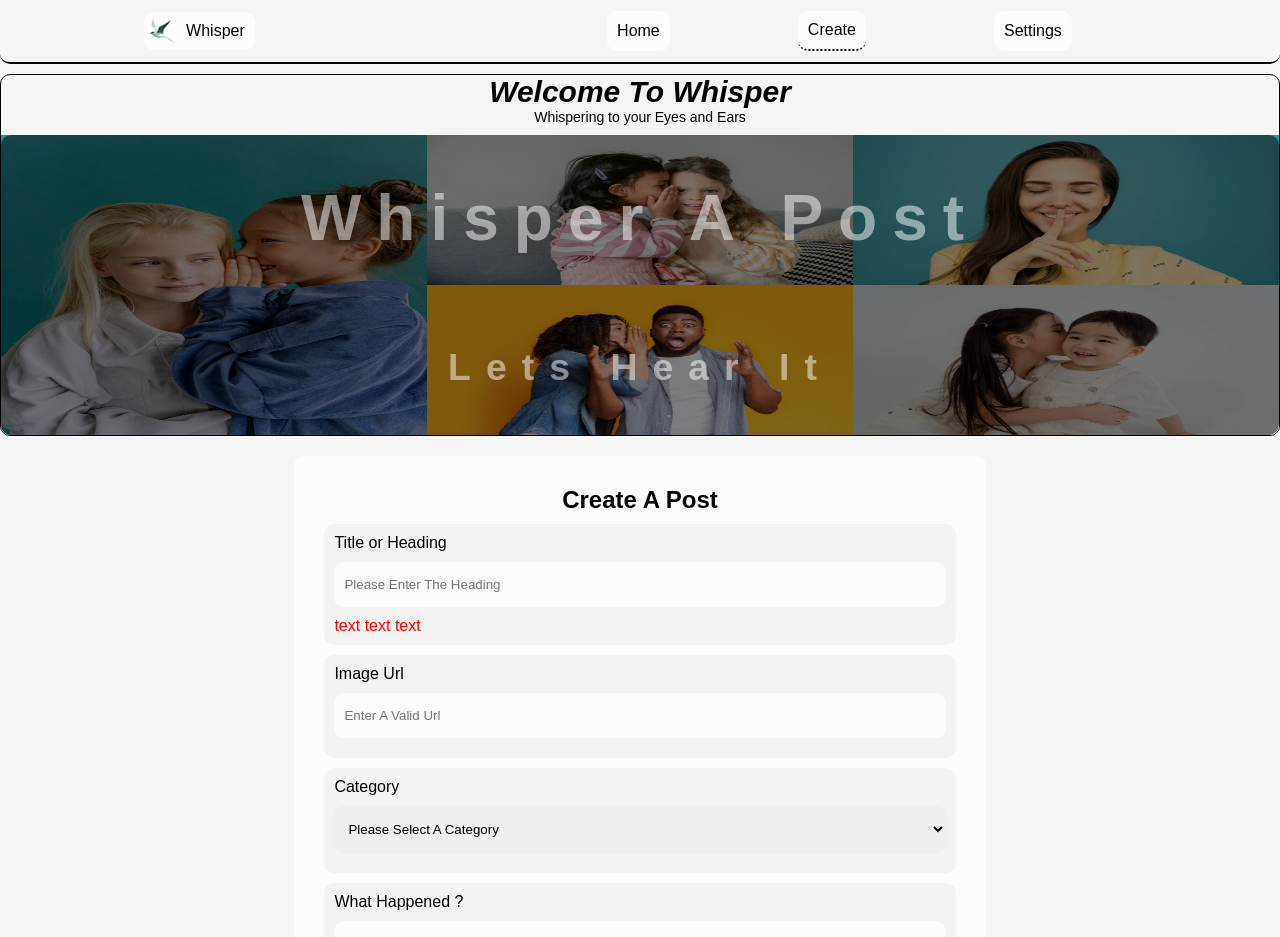
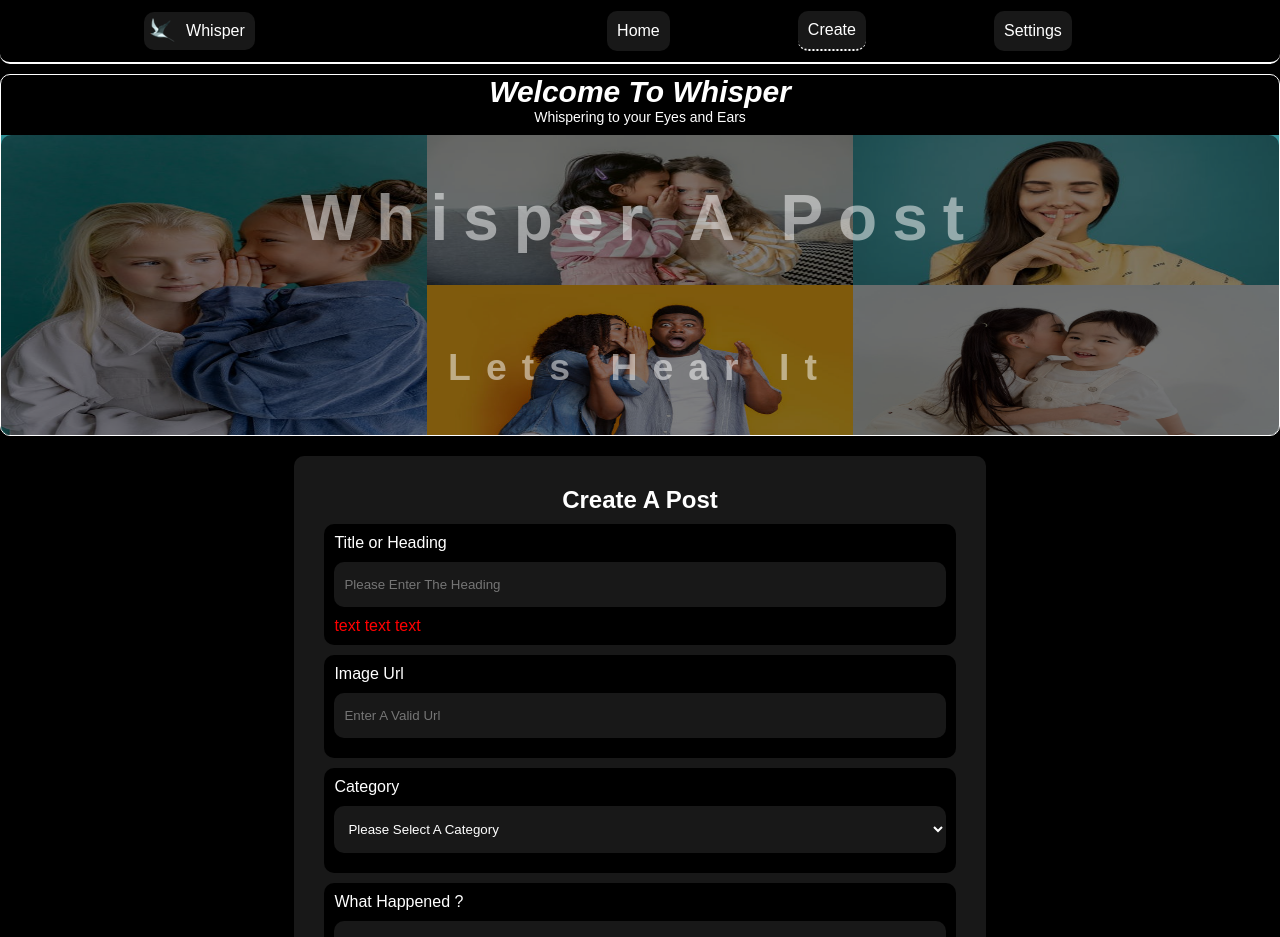
Before and after one commit to AlexChika/whisper, a Next.js app: page /create in a window 1280 px wide. Shown: the top 937 px of the page. Built offline with nearby package versions, Linux system fonts and the light colour scheme.

Commit message:
created UiUx designs for create page

```diff
--- a/components/AddPost.js
+++ b/components/AddPost.js
@@ -55,7 +55,7 @@ const AddPost = () => {
             <label className="mb-10" htmlFor="category">
               Category
             </label>
-            <select className="mb-10" id="category">
+            <select className="mb-10 bg" id="category">
               <option selected disabled value="hey">
                 Please Select A Category
               </option>
@@ -111,14 +111,13 @@ const Section = styled.section`
       select,
       textarea {
         padding: 15px 10px;
-        border: none;
-        outline: none;
       }
       textarea {
         max-width: 100%;
         min-width: 100%;
       }
       input[type="submit"] {
+        background: #67ff61;
       }
       option {
         margin-bottom: 20px;
--- a/pages/_app.js
+++ b/pages/_app.js
@@ -2,7 +2,7 @@ import Footer from "../components/Footer";
 import { ThemeProvider } from "styled-components";
 import { GlobalStyles, lightTheme, darkTheme } from "../style/theme.config";
 function MyApp({ Component, pageProps }) {
-  const theme = true;
+  const theme = false;
   return (
     <>
       <ThemeProvider theme={theme ? lightTheme : darkTheme}>
--- a/pages/settings.js
+++ b/pages/settings.js
@@ -1,13 +1,11 @@
 // import BlogHome from "../components/BlogHome";
 import Header from "../components/Header";
-import Footer from "../components/Footer";
 export default function Home() {
   return (
     <>
       <Header bg={"settings"} />
       {/* <BlogHome /> */}
       <h1>Hello From Settings</h1>
-      <Footer />
     </>
   );
 }
--- a/style/theme.config.js
+++ b/style/theme.config.js
@@ -68,7 +68,7 @@ body {
 ::-webkit-scrollbar-thumb:hover {
   background: rgb(150, 154, 214);
 }
-input, button,a {
+input, button,a ,select, textarea{
 border:none;
 outline:none;
 color:inherit;
```
